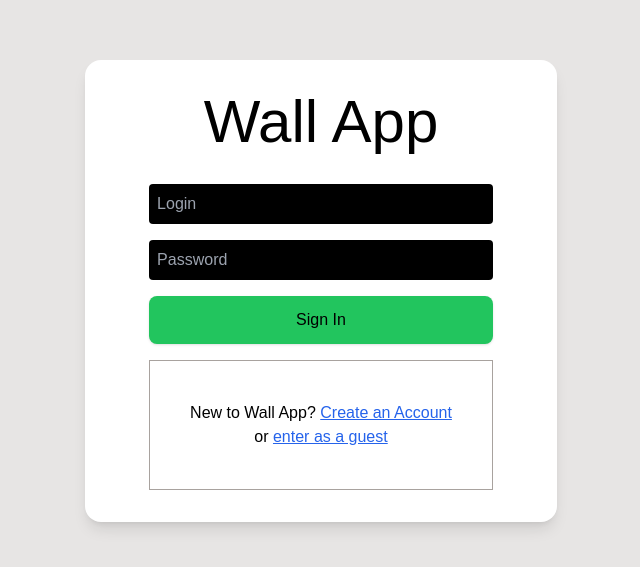
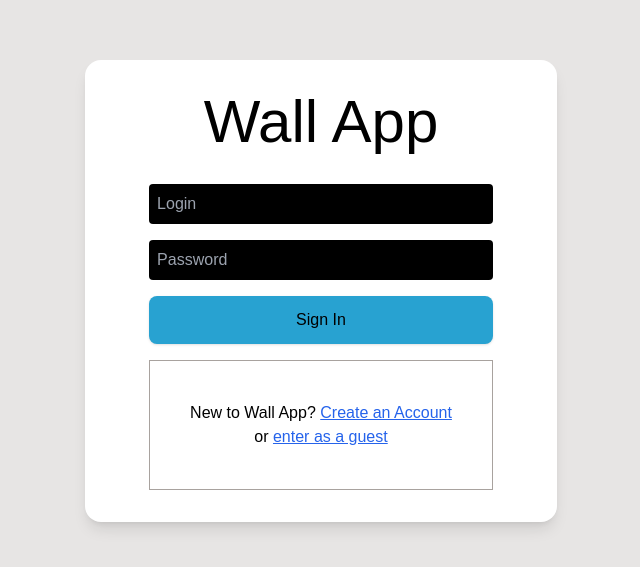
Before and after one commit to gabriellukke/wall-app-frontend, a React (Create React App) app: page / in a window 1280 px wide. Shown: the part 109-676 px from the top of the page, without its empty margins (319-959 px from the left). Built offline with nearby package versions, Linux system fonts and the light colour scheme; no server answers.

Commit message:
feat: show form when logged

```diff
--- a/src/pages/Login.jsx
+++ b/src/pages/Login.jsx
@@ -70,7 +70,7 @@ export default function Login() {
         <button
           type="submit"
           data-testid="login-submit"
-          className="bg-green-500 hover:bg-green-400 p-3 w-full my-4 rounded-lg shadow"
+          className="bg-ballblue hover:bg-eletricblue p-3 w-full my-4 rounded-lg shadow"
         >
           Sign In
         </button>
--- a/src/pages/Wall.jsx
+++ b/src/pages/Wall.jsx
@@ -5,9 +5,11 @@ import {
   PostForm,
   PostCard,
 } from '../components';
+import { AuthContext } from '../context/AuthProvider';
 import { WallContext } from '../context/WallProvider';
 
 export default function Wall() {
+  const { user } = useContext(AuthContext);
   const { handleFetchPosts, posts, loading } = useContext(WallContext);
 
   useEffect(() => {
@@ -17,7 +19,8 @@ export default function Wall() {
   return (
     <main className="bg-stone-200 min-h-screen flex flex-col items-center justify-start">
       <Header />
-      <PostForm />
+      { !user && <h2 className="text-2xl text-center my-10">Please sign in to post</h2> }
+      { user && <PostForm /> }
       <section className="min-h-fit h-full">
         { loading ? <Loading type="spinningBubbles" /> : posts.map((post) => (
           <PostCard key={post.id} post={post} />
```
